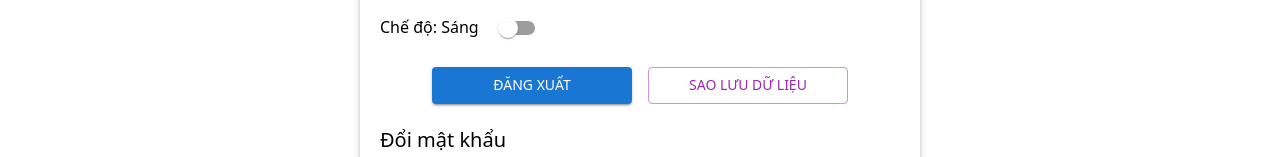
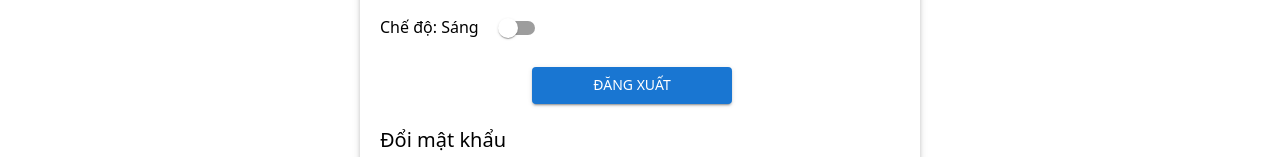
Before and after one commit to tuitenteo/DACNA, a React (Create React App) app in the folder frontend/: page /dashboard/caidat in a window 1280 px wide. Shown: the part 143-300 px from the top of the page. Built offline with nearby package versions, Linux system fonts and the light colour scheme; no server answers.

Commit message:
- chỉnh sửa chức năng backup chỉ hiện với admin, backup đúng file theo yc, sử dụng pgdump để lấy file backup, coi thêm trong code

```diff
--- a/frontend/src/components/CaiDat.js
+++ b/frontend/src/components/CaiDat.js
@@ -9,6 +9,7 @@ const CaiDat = () => {
     const [matkhauCu, setMatkhauCu] = useState("");
     const [matkhauMoi, setMatkhauMoi] = useState("");
     const [thongbao, setThongbao] = useState("");
+    const userRole = localStorage.getItem('userRole'); // Lấy thông tin người dùng
 
     const handleLogout = () => {
         // Xóa thông tin người dùng khỏi localStorage
@@ -20,21 +21,28 @@ const CaiDat = () => {
 
     const handleBackup = async () => {
     try {
-            const res = await fetch('http://localhost:5000/api/backup', {
+        const res = await fetch("http://localhost:5000/api/backup", {
             headers: {
                 Authorization: `Bearer ${localStorage.getItem("token")}`
             }
-            }); // yêu cầu xác thực token khi thực hiện sao lưu
-            const data = await res.json();
-            if (data.success) {
-                const blob = new Blob([JSON.stringify(data.backup, null, 2)], { type: 'application/json' });
-                const link = document.createElement('a');
-                link.href = URL.createObjectURL(blob);
-                link.download = 'backup-toanbo-kktl.json';
-                link.click(); // click để tải
-            } else {
-                alert("Không thể sao lưu dữ liệu.");
-            }
+        });
+        if (!res.ok) throw new Error("Lỗi khi sao lưu dữ liệu.");
+
+        // hiển thị option download
+        const blob = await res.blob();
+        const url = window.URL.createObjectURL(blob);
+        const a = document.createElement('a');
+        const now = new Date();
+
+        // lấy thời gian khi backup
+        // định dạng tên file theo kiểu dulieu_YYYYMMDD_HHMMSS.sql
+        const fileName = `dulieu_${now.getFullYear()}${(now.getMonth()+1).toString().padStart(2,'0')}${now.getDate().toString().padStart(2,'0')}_${now.getHours().toString().padStart(2,'0')}${now.getMinutes().toString().padStart(2,'0')}${now.getSeconds().toString().padStart(2,'0')}.sql`;
+        a.href = url;
+        a.download = fileName;
+        document.body.appendChild(a);
+        a.click();
+        a.remove();
+        window.URL.revokeObjectURL(url);
     } catch (error) {
         console.error("Lỗi khi sao lưu:", error);
         alert("Lỗi khi sao lưu dữ liệu.");
@@ -95,6 +103,8 @@ const CaiDat = () => {
                         </Button>
                     </Grid>
                     <Grid item>
+                        {/* Chỉ hiển thị khi userRole là Admin */}
+                        {userRole === "Admin" && (
                             <Button
                                 variant="outlined"
                                 color="secondary"
@@ -103,6 +113,7 @@ const CaiDat = () => {
                             >
                                 Sao lưu dữ liệu
                             </Button>
+                        )}
                     </Grid>
                 </Grid>
 
```
Also changed, not shown: 1 other file (tests, documents, lock files or other folders). Lines whose indentation alone changed are shown as unchanged.
